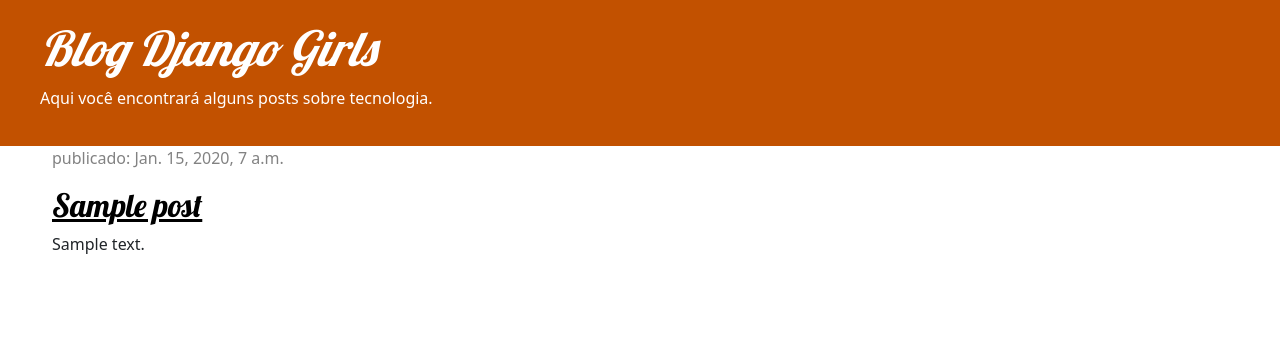
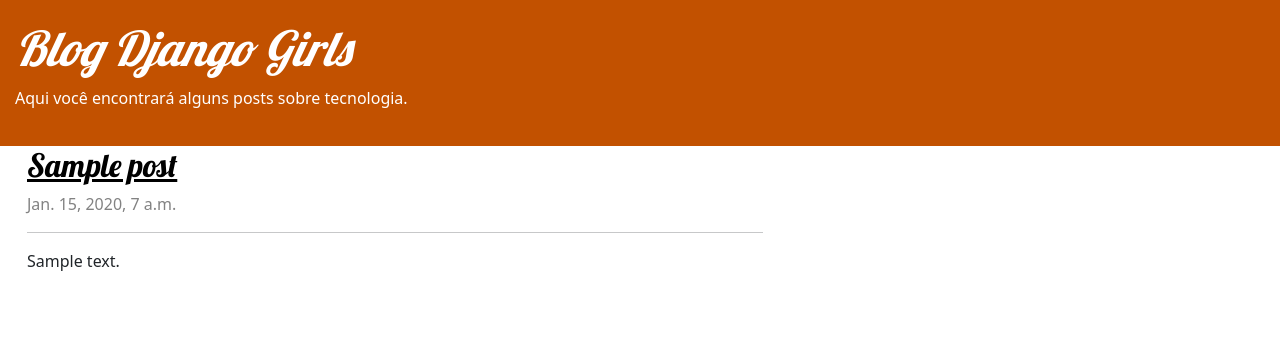
Before and after one commit to willy-r/django-girls-tutorial, a Django app: page / in a window 1280 px wide. Shown: the top 342 px of the page. Run offline with Django 3.2, Linux system fonts and the light colour scheme; tables that the repository leaves empty hold one stand-in row (values such as "Sample post"); parts of the project's set-up code (start-up, migrations or seed data) failed here and were passed over.

Commit message:
added page for display the full content of a post

```diff
--- a/blog/static/css/style.css
+++ b/blog/static/css/style.css
@@ -1,11 +1,8 @@
 .page-header {
+    color: #FFFFFF;
     background-color: #C25100;
     margin-top: 0;
-    padding: 20px 20px 20px 40px;
-}
-
-.page-header p {
-    color: #FFFFFF;
+    padding: 20px 20px 20px 15px;
 }
 
 .page-header h1, .page-header h1 a, .page-header h1 a:visited, .page-header h1 a:active {
@@ -15,7 +12,7 @@
 }
 
 .content {
-    margin-left: 40px;
+    margin-left: 15px;
 }
 
 h1, h2, h3, h4 {
--- /dev/null
+++ b/blog/templates/blog/base.html
@@ -0,0 +1,33 @@
+<!DOCTYPE html>
+{% load static %}
+
+<html lang="pt-br">
+  <head>
+    <meta charset="UTF-8">
+    <meta name="viewport" content="width=device-width, initial-scale=1.0">
+    <link rel="shortcut icon" type="image/ico" href="{% static 'images/favicon.ico' %}">
+
+    <title>Blog Django Girls</title>
+
+    <!-- Google Fonts: Lobster -->
+    <link href="//fonts.googleapis.com/css?family=Lobster&subset=latin,latin-ext" rel="stylesheet" type="text/css">
+    <!-- Bootstrap CSS -->
+    <link href="https://cdn.jsdelivr.net/npm/bootstrap@5.0.0-beta1/dist/css/bootstrap.min.css" rel="stylesheet" integrity="sha384-giJF6kkoqNQ00vy+HMDP7azOuL0xtbfIcaT9wjKHr8RbDVddVHyTfAAsrekwKmP1" crossorigin="anonymous">
+    <!-- My CSS -->
+    <link rel="stylesheet" href="{% static 'css/style.css' %}">
+  </head>
+  <body>
+    <div class="page-header">
+      <h1><a href="{% url 'post_list' %}"><em>Blog Django Girls</em></a></h1>
+      <p>Aqui você encontrará alguns posts sobre tecnologia.</p>
+    </div>
+
+    <div class="content container">
+      <div class="row">
+	<div class="col-md-8">
+	  {% block content %}{% endblock %}
+	</div>
+      </div>
+    </div>
+  </body>
+</html>
--- a/blog/templates/blog/post_list.html
+++ b/blog/templates/blog/post_list.html
@@ -1,41 +1,14 @@
-<!DOCTYPE html>
-{% load static %}
+{% extends 'blog/base.html' %}
 
-<html lang="pt-br">
-  <head>
-    <meta charset="UTF-8">
-    <meta name="viewport" content="width=device-width, initial-scale=1.0">
-    <link rel="shortcut icon" type="image/ico" href="{% static 'images/favicon.ico' %}">
-
-    <title>Blog Django Girls</title>
-
-    <!-- Google Fonts: Lobster -->
-    <link href="//fonts.googleapis.com/css?family=Lobster&subset=latin,latin-ext" rel="stylesheet" type="text/css">
-    <!-- Bootstrap CSS -->
-    <link href="https://cdn.jsdelivr.net/npm/bootstrap@5.0.0-beta1/dist/css/bootstrap.min.css" rel="stylesheet" integrity="sha384-giJF6kkoqNQ00vy+HMDP7azOuL0xtbfIcaT9wjKHr8RbDVddVHyTfAAsrekwKmP1" crossorigin="anonymous">
-    <!-- My CSS -->
-    <link rel="stylesheet" href="{% static 'css/style.css' %}">
-  </head>
-  <body>
-    <div class="page-header">
-      <h1><a href="{% url 'post_list' %}"><em>Blog Django Girls</em></a></h1>
-      <p>Aqui você encontrará alguns posts sobre tecnologia.</p>
+{% block content %}
+  {% for post in posts %}
+    <div class="post">
+      <h2><a href="{% url 'post_detail' post.id %}">{{ post.title }}</a></h2>
+      <div class="date">
+	{{ post.published_at }}
+      </div>
+      <hr>
+      {{ post.body|linebreaks|truncatechars:250 }}
     </div>
-
-    <div class="content container">
-      <div class="row">
-	<div class="col-md-8">
-	  {% for post in posts %}
-	    <div class="post">
-	      <div class="date">
-		<p>publicado: {{ post.published_at }}</p>
-	      </div>
-	      <h2><a href="">{{ post.title }}</a></h2>
-	      <p>{{ post.body|linebreaksbr }}</p>
-	    </div>
-	  {% endfor %}
-	</div>
-      </div>
-    </div>
-  </body>
-</html>
+  {% endfor %}
+{% endblock %}
--- a/blog/urls.py
+++ b/blog/urls.py
@@ -5,6 +5,9 @@
 from . import views
 
 urlpatterns = [
-    # '/'
+    # /
     path('', views.post_list, name='post_list'),
+
+    # /post/1
+    path('post/<int:post_id>/', views.post_detail, name='post_detail'),
 ]
--- a/blog/views.py
+++ b/blog/views.py
@@ -1,5 +1,5 @@
 from django.utils import timezone
-from django.shortcuts import render
+from django.shortcuts import render, get_object_or_404
 
 from .models import Post
 
@@ -12,3 +12,11 @@
 
     context = {'posts': posts}
     return render(request, 'blog/post_list.html', context)
+
+
+def post_detail(request, post_id):
+    """Display the full content of a specific post."""
+    post = get_object_or_404(Post, pk=post_id)
+
+    context = {'post': post}
+    return render(request, 'blog/post_detail.html', context)
```
Also changed, not shown: blog/templates/blog/post_detail.html (added, +14 -0 lines).
